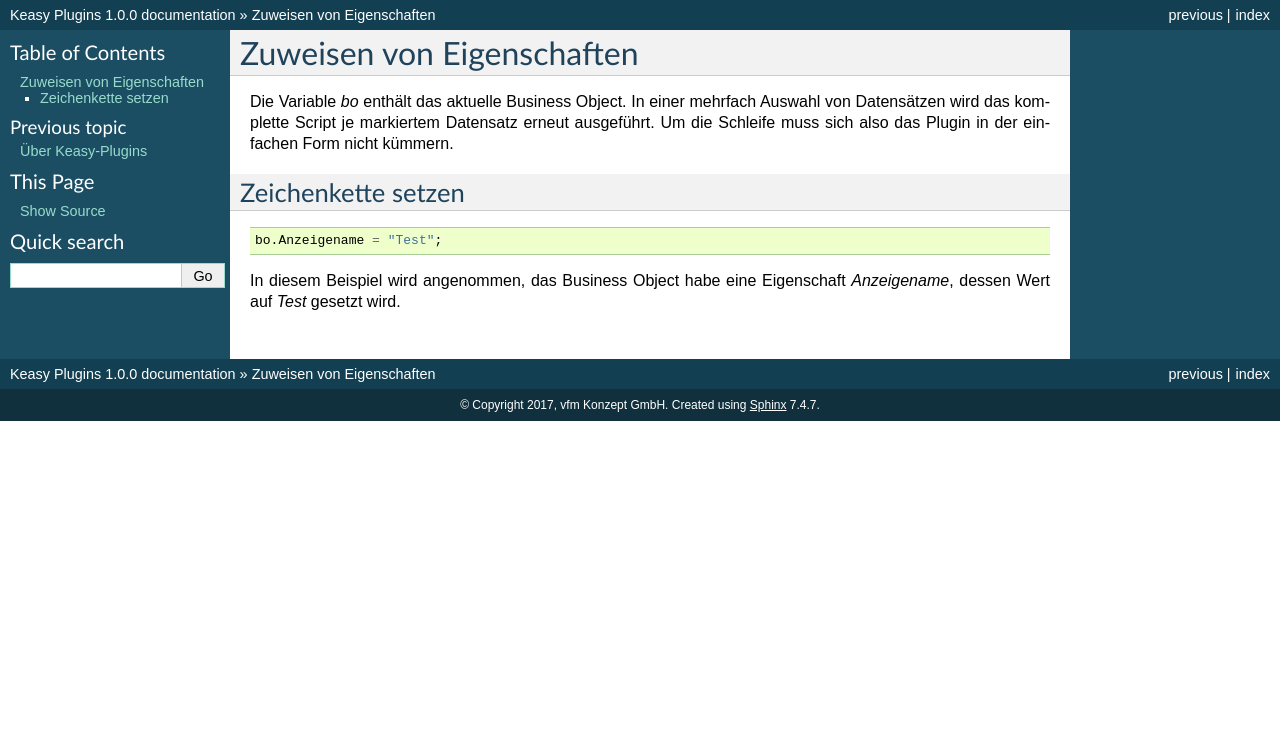
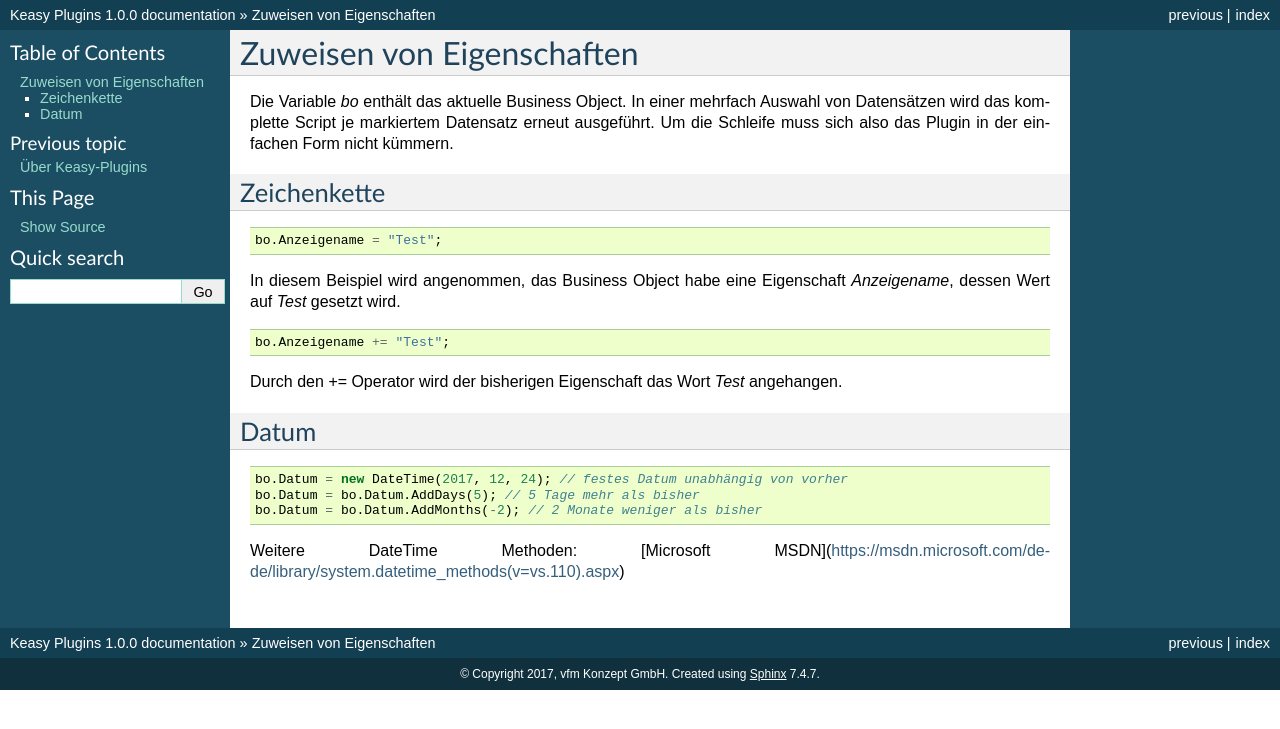
Before and after one commit to vfm/KeasyPlugins, a Sphinx documentation site: the page built from docs/source/setmember.rst, in a window 1280 px wide. Shown: the top 729 px of the page. Built offline with Sphinx 7.4.7, drawn with Linux system fonts in a browser that asks for light colours.

Commit message:
Update setmember.rst

```diff
--- a/docs/source/setmember.rst
+++ b/docs/source/setmember.rst
@@ -3,7 +3,7 @@ Zuweisen von Eigenschaften
 
 Die Variable *bo* enthält das aktuelle Business Object. In einer mehrfach Auswahl von Datensätzen wird das komplette Script je markiertem Datensatz erneut ausgeführt. Um die Schleife muss sich also das Plugin in der einfachen Form nicht kümmern.
 
-Zeichenkette setzen
+Zeichenkette
 -------------------
 
 .. code-block:: c#
@@ -11,3 +11,21 @@ Zeichenkette setzen
   bo.Anzeigename = "Test";
 
 In diesem Beispiel wird angenommen, das Business Object habe eine Eigenschaft *Anzeigename*, dessen Wert auf *Test* gesetzt wird.
+
+.. code-block:: c#
+
+  bo.Anzeigename += "Test";
+
+Durch den *+=* Operator wird der bisherigen Eigenschaft das Wort *Test* angehangen.
+
+
+Datum
+-------------------
+
+.. code-block:: c#
+
+  bo.Datum = new DateTime(2017, 12, 24); // festes Datum unabhängig von vorher
+  bo.Datum = bo.Datum.AddDays(5); // 5 Tage mehr als bisher
+  bo.Datum = bo.Datum.AddMonths(-2); // 2 Monate weniger als bisher
+
+Weitere DateTime Methoden: [Microsoft MSDN](https://msdn.microsoft.com/de-de/library/system.datetime_methods(v=vs.110).aspx)
```
